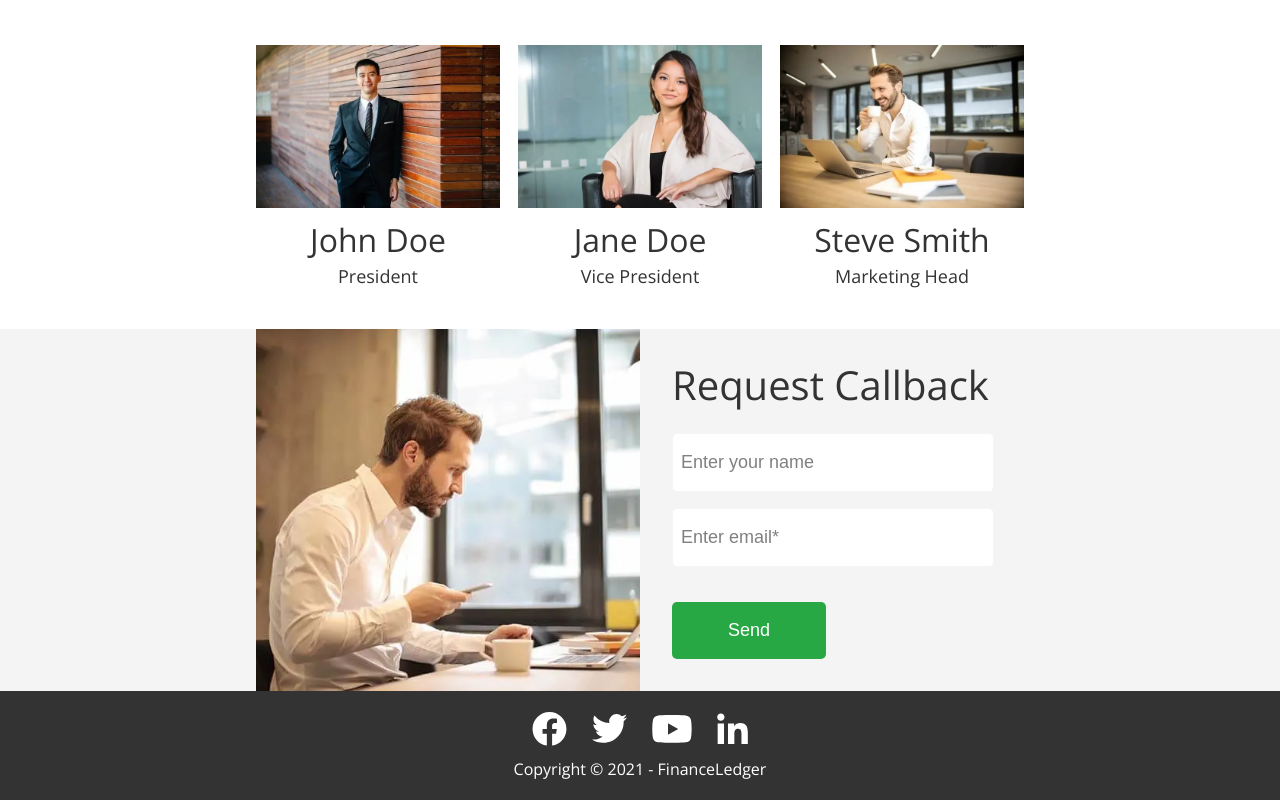
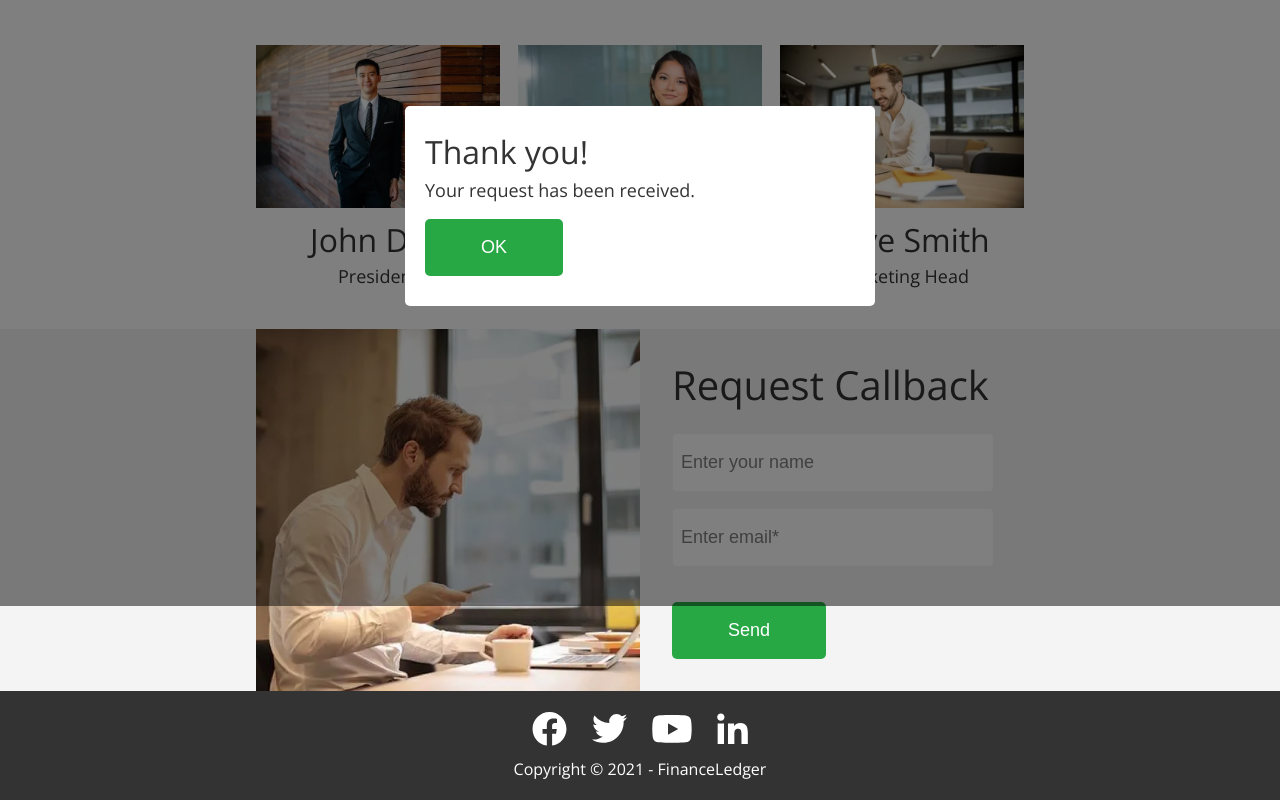
Before and after one commit to Sercezhar/goweb-finance-ledger, a React (Create React App) app: page / in a window 1280 px wide. Both pictures are taken after typing "Sample", "name@example.com" into the empty fields and a click on the button "Send". Shown: the part 2925-3725 px from the top of the page. Built offline with nearby package versions, Linux system fonts and the light colour scheme.

Commit message:
add Notification

```diff
--- a/src/components/App.jsx
+++ b/src/components/App.jsx
@@ -1,22 +1,31 @@
+import { useRef } from 'react';
 import Appbar from './Appbar/Appbar';
 import Blog from './Blog';
 import BusinessCases from './BusinessCases';
 import Footer from './Footer';
 import Hero from './Hero';
+import Notification from './Notification';
 import OurTeam from './OurTeam';
 import RequestCallback from './RequestCallback';
 import Solutions from './Solutions';
 
 export const App = () => {
+  const notificationRef = useRef();
+
+  function notificate(title, message) {
+    notificationRef.current.showNotification(title, message);
+  }
+
   return (
     <div>
+      <Notification ref={notificationRef} />
       <Appbar />
       <Hero />
       <Solutions />
       <BusinessCases />
       <Blog />
       <OurTeam />
-      <RequestCallback />
+      <RequestCallback notificate={notificate} />
       <Footer />
     </div>
   );
--- a/src/components/Button/Button.jsx
+++ b/src/components/Button/Button.jsx
@@ -7,6 +7,7 @@ let cx = classNames.bind(styles);
 function Button({
   text = 'Click me',
   type = 'button',
+  callback = null,
   secondClass = null,
   isIcon = false,
 }) {
@@ -19,7 +20,7 @@ function Button({
   );
 
   return (
-    <button className={buttonClasses} type={type}>
+    <button className={buttonClasses} type={type} onClick={callback}>
       {isIcon ? iconArrow : null}
       {text}
     </button>
--- /dev/null
+++ b/src/components/Notification/Notification.jsx
@@ -0,0 +1,42 @@
+import classNames from 'classnames/bind';
+import Button from 'components/Button';
+import { forwardRef, useImperativeHandle, useReducer, useState } from 'react';
+import styles from './Notification.module.scss';
+
+let cx = classNames.bind(styles);
+
+function Notification(props, ref) {
+  const [isVisible, setIsVisible] = useState(false);
+  const [text, updateText] = useReducer(
+    (state, updates) => ({ ...state, ...updates }),
+    { title: '', message: '' }
+  );
+
+  useImperativeHandle(ref, () => ({
+    showNotification(title, message) {
+      updateText({ title, message });
+      setIsVisible(true);
+    },
+  }));
+
+  let notificationClasses = cx({
+    backdrop: true,
+    visible: isVisible,
+  });
+
+  return (
+    <div className={notificationClasses}>
+      <div className={styles.notification}>
+        <h3 className={styles.title}>{text.title}</h3>
+        <p className={styles.message}>{text.message}</p>
+        <Button
+          text="OK"
+          secondClass="form"
+          callback={() => setIsVisible(false)}
+        />
+      </div>
+    </div>
+  );
+}
+
+export default forwardRef(Notification);
--- /dev/null
+++ b/src/components/Notification/Notification.module.scss
@@ -0,0 +1,45 @@
+@use '../../sass/mixins';
+@import '../../sass/variables';
+
+.backdrop {
+  position: fixed;
+  top: 0;
+  right: 0;
+  bottom: 0;
+  left: 0;
+  display: flex;
+  align-items: center;
+  justify-content: center;
+  background-color: rgba(0, 0, 0, 0.5);
+  transition: opacity 250ms $transition;
+  opacity: 0;
+  pointer-events: none;
+  z-index: 1;
+
+  &.visible {
+    opacity: 1;
+    pointer-events: all;
+    z-index: 3;
+  }
+}
+
+.notification {
+  padding: 30px 20px;
+  height: fit-content;
+  width: 430px;
+  color: $text-color;
+  background-color: #fff;
+  border-radius: 5px;
+}
+
+.title {
+  @include mixins.font-style(32px, 1);
+
+  margin-bottom: 10px;
+}
+
+.message {
+  @include mixins.font-style(18px, 1.39);
+
+  margin-bottom: 16px;
+}
--- /dev/null
+++ b/src/components/Notification/index.js
@@ -0,0 +1 @@
+export { default } from './Notification';
--- a/src/components/RequestCallback/RequestCallback.jsx
+++ b/src/components/RequestCallback/RequestCallback.jsx
@@ -5,7 +5,7 @@ import { useFormik } from 'formik';
 import icons from '../../assets/icons.svg';
 import styles from './RequestCallback.module.scss';
 
-function RequestCallback() {
+function RequestCallback({ notificate }) {
   const encode = data => {
     return Object.keys(data)
       .map(key => encodeURIComponent(key) + '=' + encodeURIComponent(data[key]))
@@ -44,15 +44,17 @@ function RequestCallback() {
           if (!response.ok) {
             throw new Error(response.status);
           } else if (response.ok) {
-            alert('Success!');
+            notificate('Thank you!', 'Your request has been received.');
             resetForm();
           } else {
-            alert('Something went wrong!');
+            notificate('Oops!', 'Something went wrong!');
           }
 
           return response;
         })
-        .catch(error => alert(error));
+        .catch(error =>
+          notificate('An error occurred!', `Error code: ${error.message}`)
+        );
     },
   });
 
```
